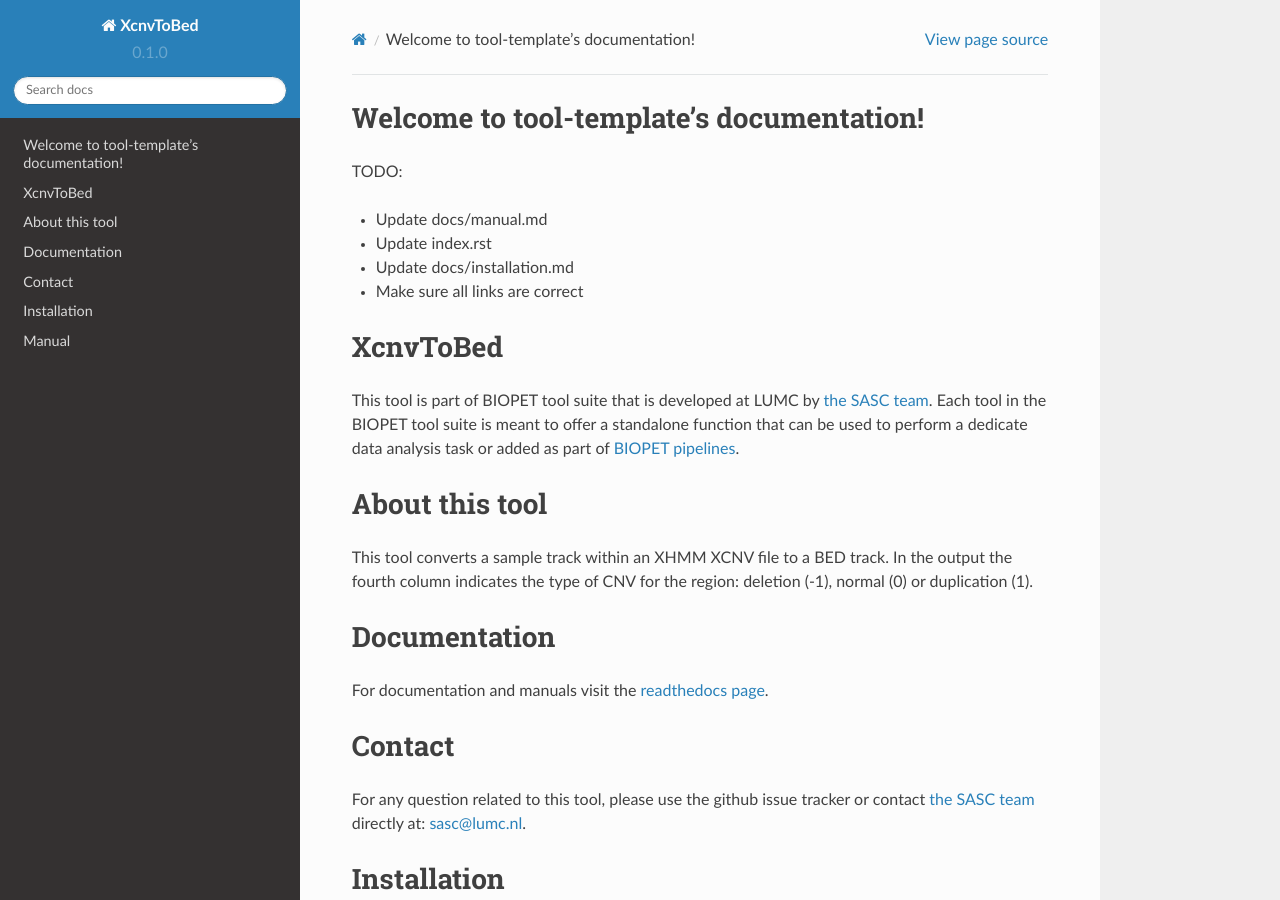
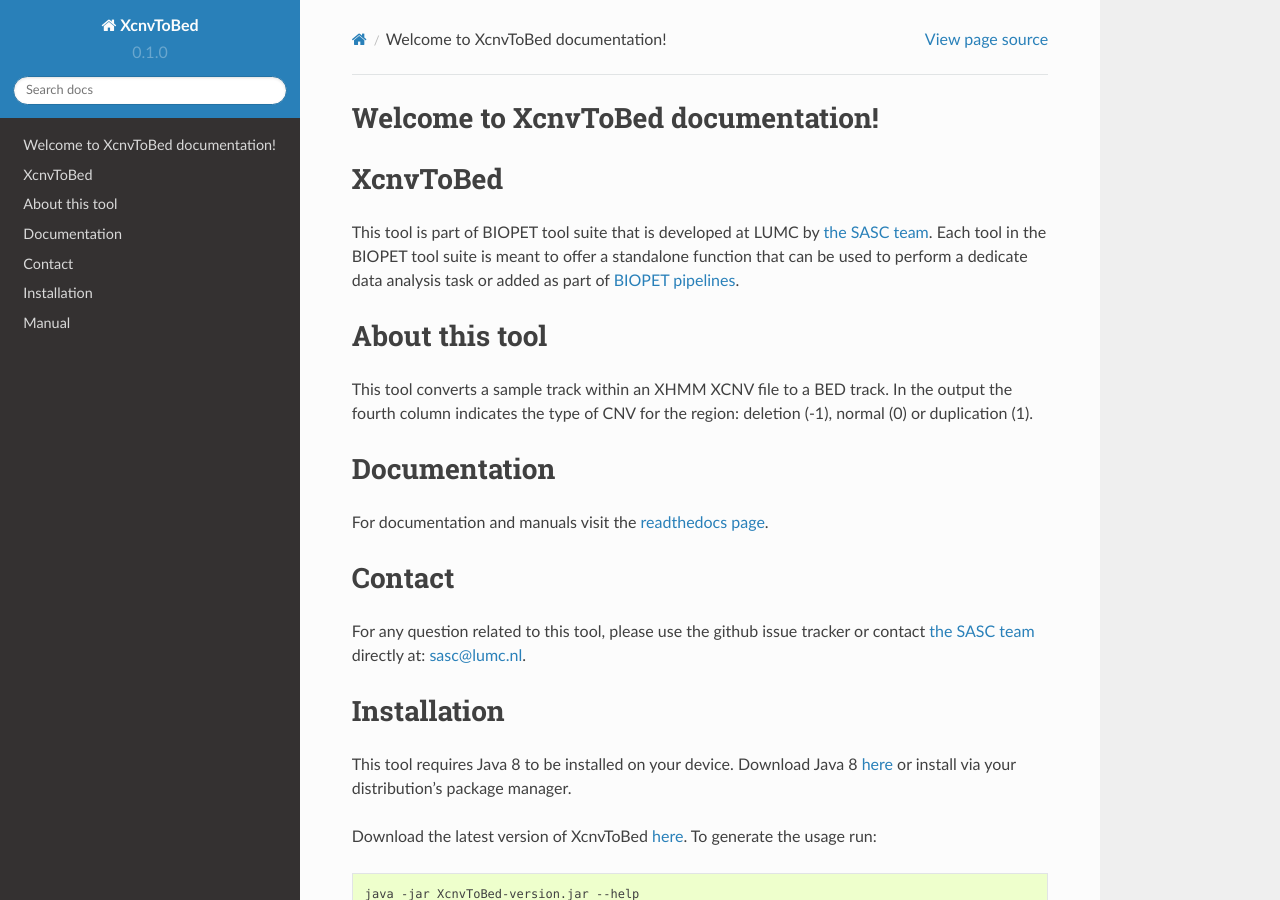
Before and after one commit to biopet/xcnvtobed, a Sphinx documentation site: the page built from docs/index.rst, in a window 1280 px wide and 900 px high. Built offline with Sphinx 7.4.7 and the Read the Docs theme 2.0.0, drawn with Linux system fonts in a browser that asks for light colours.

Commit message:
fix links, remove TODO

```diff
--- a/README.md
+++ b/README.md
@@ -1,9 +1,3 @@
-TODO:
-- Update docs/manual.md
-- Update index.rst
-- Update docs/installation.md
-- Make sure all links are correct
-
 #  XcnvToBed
 This tool is part of BIOPET tool suite that is developed at LUMC by [the SASC team](http://sasc.lumc.nl/).
 Each tool in the BIOPET tool suite is meant to offer a standalone function that can be used to perform a
@@ -14,7 +8,7 @@
 the type of CNV for the region: deletion (-1), normal (0) or duplication (1).
 
 #  Documentation
-For documentation and manuals visit the [readthedocs page](http://biopet-toolName.readthedocs.io/en/latest/).
+For documentation and manuals visit the [readthedocs page](http://biopet-XcmvToBed.readthedocs.io/en/latest/).
 
 
 #  Contact
--- a/docs/index.rst
+++ b/docs/index.rst
@@ -1,9 +1,9 @@
-.. tool-template documentation master file, created by
+.. XcnvToBed documentation master file, created by
    sphinx-quickstart on Thu Oct 12 09:56:27 2017.
    You can adapt this file completely to your liking, but it should at least
    contain the root `toctree` directive.
 
-Welcome to tool-template's documentation!
+Welcome to XcnvToBed documentation!
 =========================================
 
 .. mdinclude:: ../README.md
```
